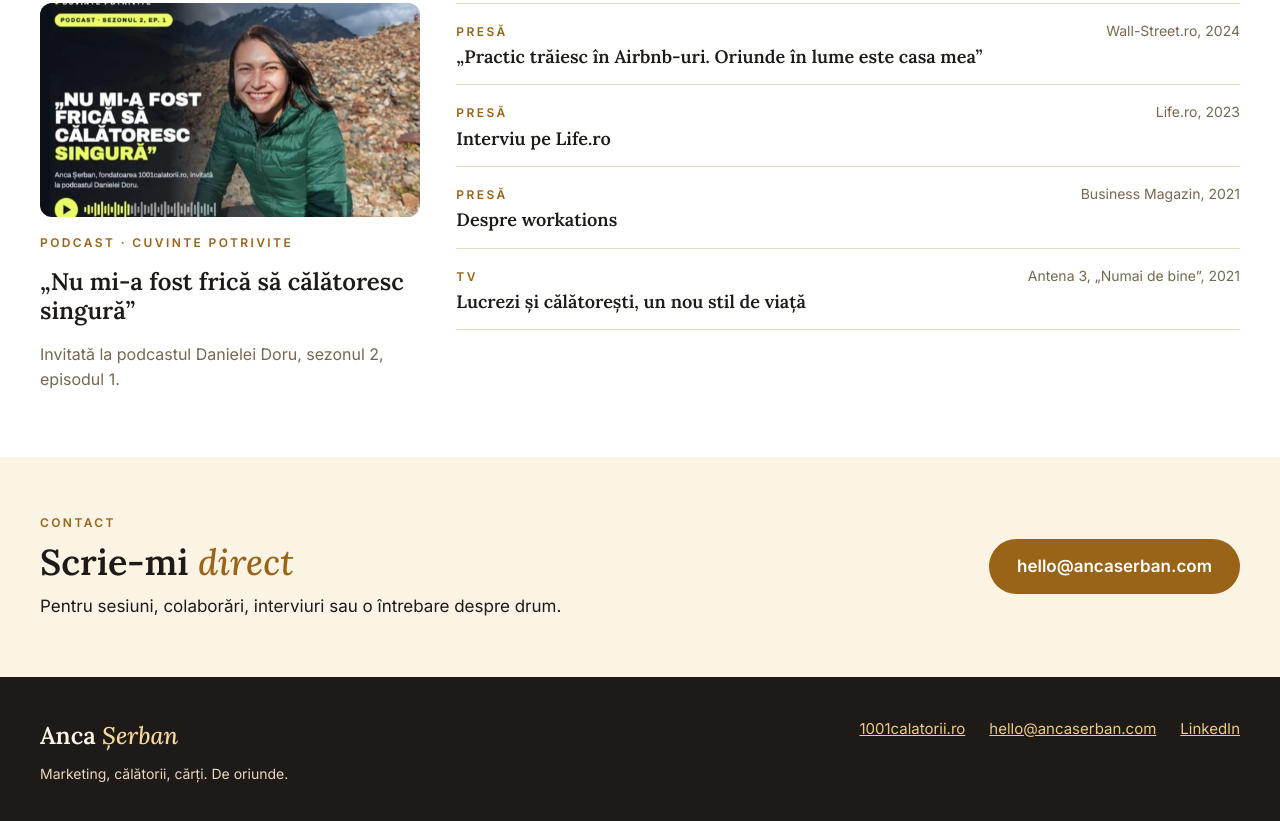
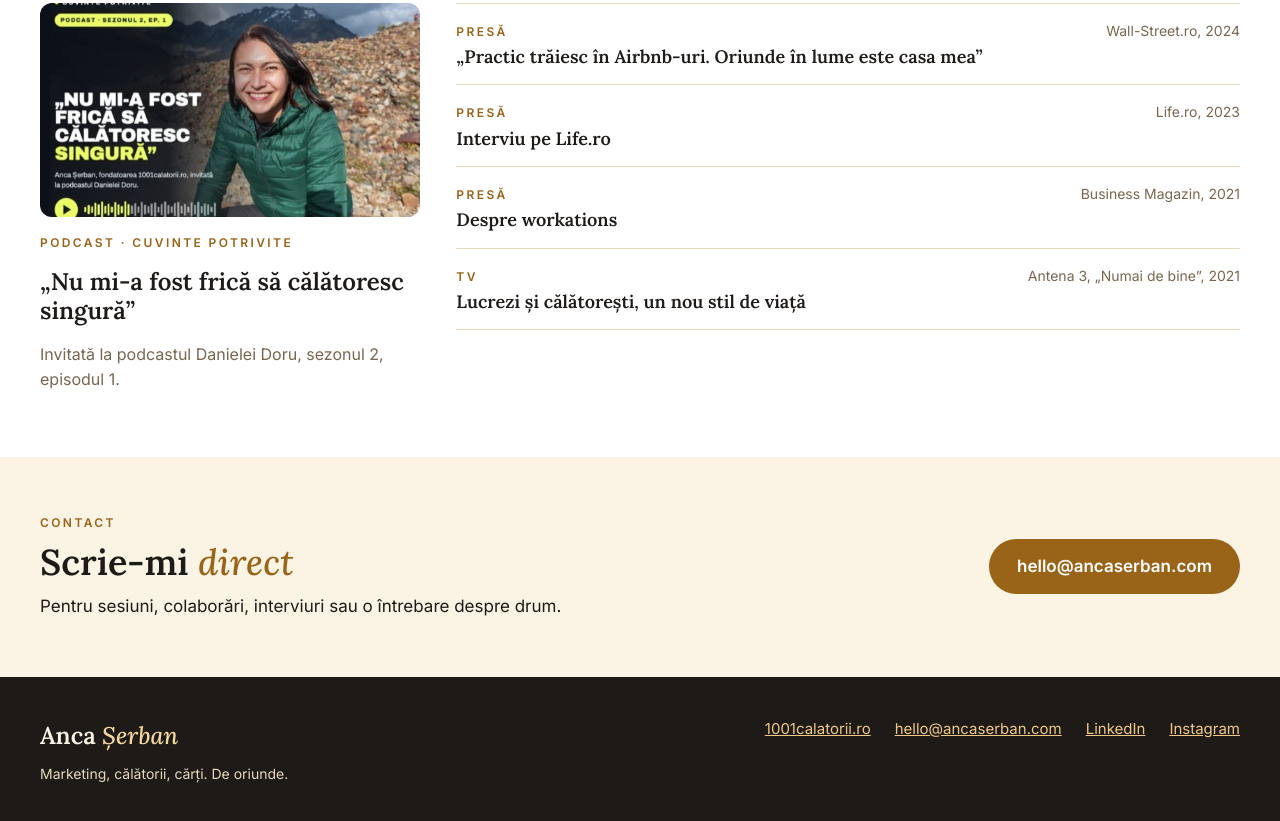
Before and after one commit to ancarserban/ancaserban.com, a plain HTML site: page index.html in a window 1280 px wide. Shown: the part 3248-4069 px from the top of the page. Drawn offline with Linux system fonts and the light colour scheme.

Commit message:
Link Instagram în subsol
Co-Authored-By: Claude Opus 5.5 <noreply@anthropic.com>
Claude-Session: https://claude.ai/code/session_01DJH2K1FcdyN4b1wA33JBja

```diff
--- a/index.html
+++ b/index.html
@@ -266,6 +266,7 @@ html{scroll-behavior:smooth}
 <a href="https://www.1001calatorii.ro" style="color: #f0c987">1001calatorii.ro</a>
 <a href="mailto:hello@ancaserban.com" style="color: #f0c987">hello@ancaserban.com</a>
 <a href="https://www.linkedin.com/in/anca-serban/" style="color: #f0c987">LinkedIn</a>
+<a href="https://www.instagram.com/1001calatorii/" style="color: #f0c987">Instagram</a>
 </nav>
 </div>
 </footer>
```
